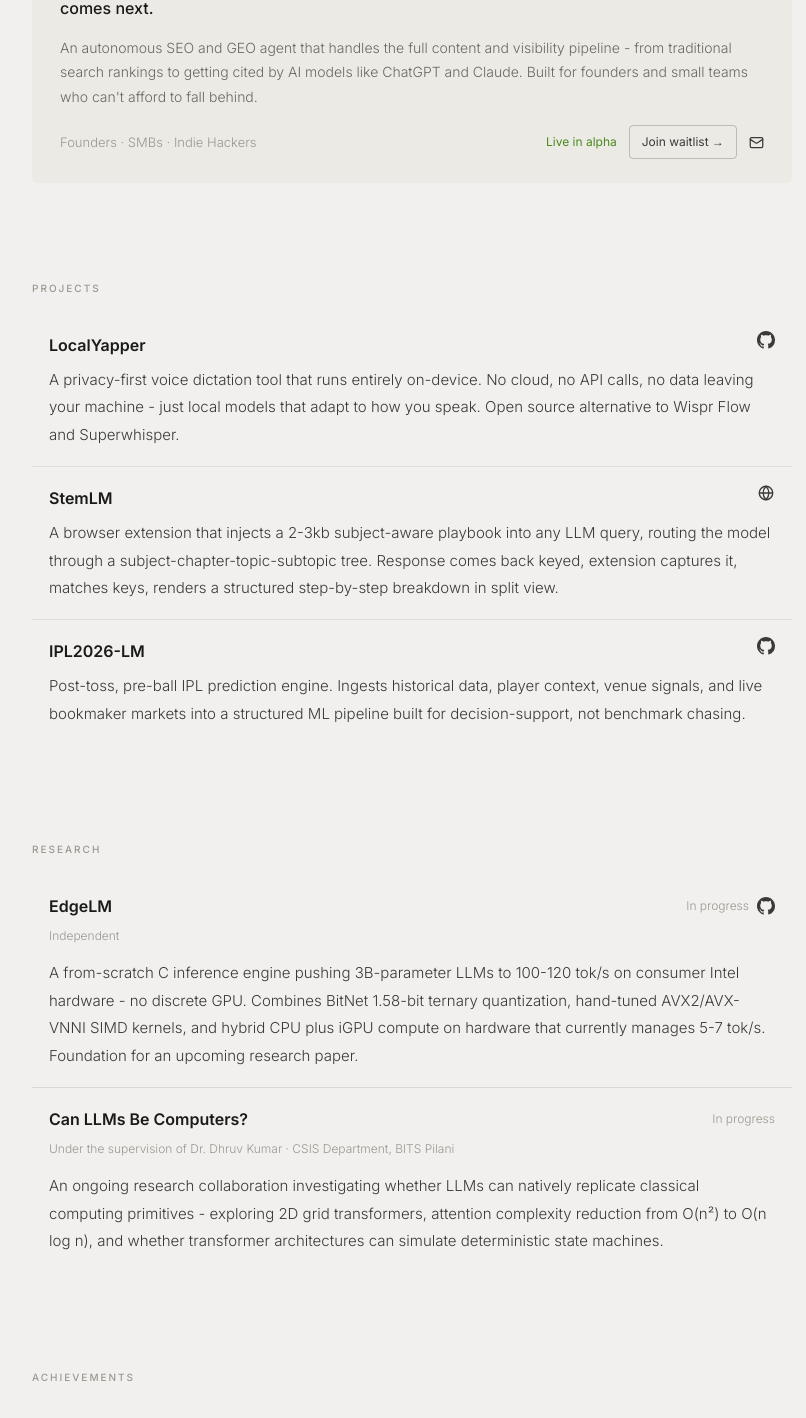
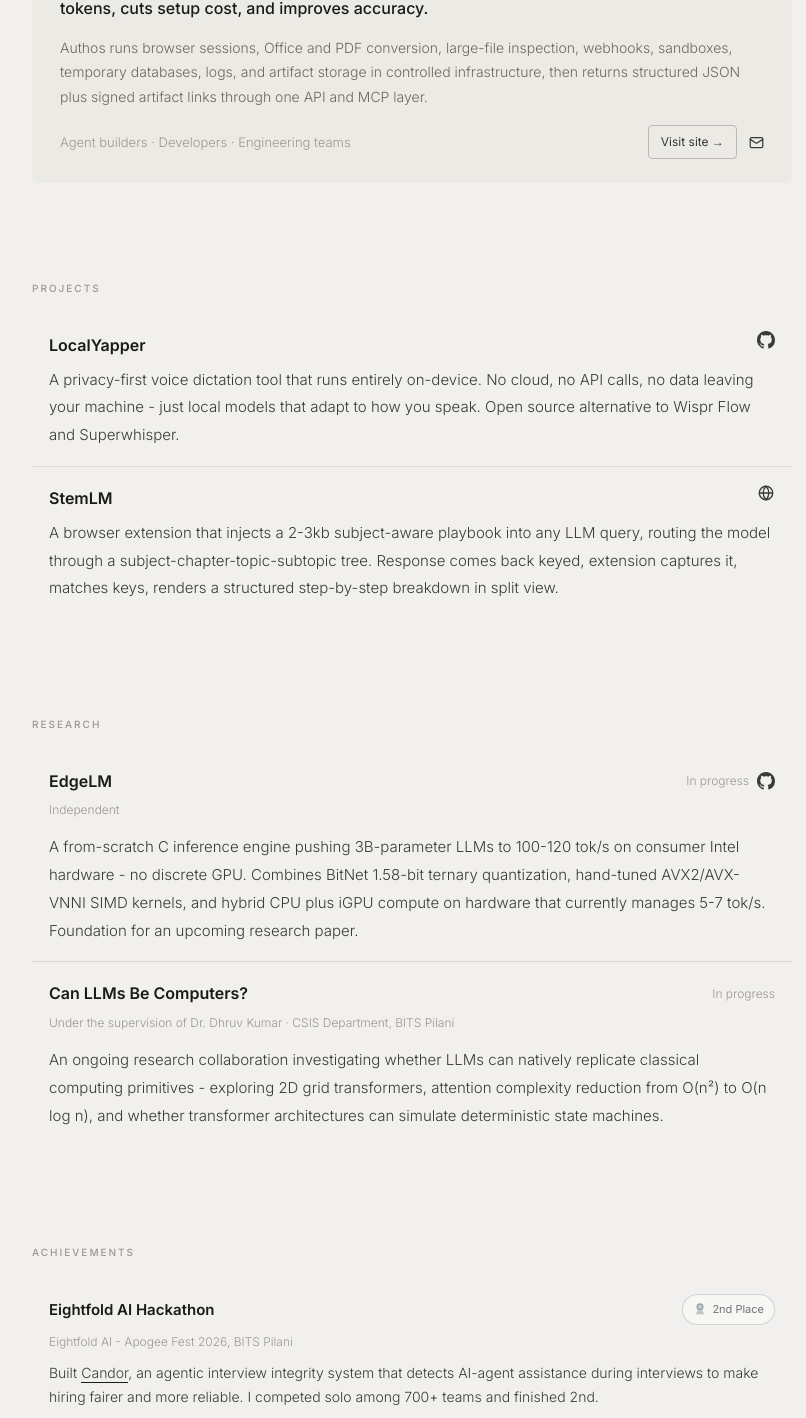
Before and after one commit to chayprabs/chaitanyaprabuddha.com, a Next.js app: page / in a window 1280 px wide. Shown: the part 857-2275 px from the top of the page, without its empty margins (228-1034 px from the left). Built offline with nearby package versions, Linux system fonts and the light colour scheme.

Commit message:
Update portfolio projects and achievements

```diff
--- a/components/Achievements.tsx
+++ b/components/Achievements.tsx
@@ -1,9 +1,31 @@
 const achievements = [
+  {
+    tone: "silver",
+    placement: "2nd Place",
+    name: "Eightfold AI Hackathon",
+    org: "Eightfold AI - Apogee Fest 2026, BITS Pilani",
+    description: (
+      <>
+        Built{" "}
+        <a
+          href="https://github.com/chayprabs/candor"
+          target="_blank"
+          rel="noopener noreferrer"
+          className="border-b border-[#1a1a18] pb-[1px] text-[#1a1a18] transition-colors duration-150 ease-in-out hover:text-[#6b6860]"
+        >
+          Candor
+        </a>
+        , an agentic interview integrity system that detects AI-agent
+        assistance during interviews to make hiring fairer and more reliable. I
+        competed solo among 700+ teams and finished 2nd.
+      </>
+    )
+  },
   {
     tone: "gold",
     placement: "1st Place",
     name: "Solve for Pilani",
-    org: "BITS Pilani - Apogee Fest",
+    org: "BITS Pilani - Apogee Fest 2025",
     description:
       "Marketed a professor's campus bakery at BITS Pilani's Apogee Fest and generated \u20b93L+ revenue in 5 days - with the lowest average order value in the room. Every other team ran cash only. We didn't."
   },
@@ -46,6 +68,8 @@
                     className={`inline-flex shrink-0 items-center gap-[5px] rounded-[20px] px-[10px] py-1 text-[11px] font-normal ${
                       achievement.tone === "gold"
                         ? "border-[0.5px] border-[rgba(201,168,76,0.3)] bg-[#FDF8ED] text-[#9a7c2a]"
+                        : achievement.tone === "silver"
+                          ? "border-[0.5px] border-[rgba(120,128,140,0.3)] bg-[#F7F7F4] text-[#6f747b]"
                         : "border-[0.5px] border-[rgba(160,120,90,0.3)] bg-[#FAF4F0] text-[#7a5a3a]"
                     }`}
                   >
@@ -61,6 +85,19 @@
                         <circle cx="12" cy="8" r="6" fill="#C9A84C" />
                         <path d="M8 14l-3 7h14l-3-7" fill="#C9A84C" opacity="0.6" />
                         <circle cx="12" cy="8" r="3.5" fill="#F0C93A" />
+                      </svg>
+                    ) : achievement.tone === "silver" ? (
+                      <svg
+                        width="14"
+                        height="14"
+                        viewBox="0 0 24 24"
+                        fill="none"
+                        xmlns="http://www.w3.org/2000/svg"
+                        aria-hidden="true"
+                      >
+                        <circle cx="12" cy="8" r="6" fill="#9AA1AA" />
+                        <path d="M8 14l-3 7h14l-3-7" fill="#9AA1AA" opacity="0.6" />
+                        <circle cx="12" cy="8" r="3.5" fill="#C9CED4" />
                       </svg>
                     ) : (
                       <svg
--- a/components/Authos.tsx
+++ b/components/Authos.tsx
@@ -14,37 +14,37 @@
             </h2>
 
             <span className="shrink-0 text-[12px] font-normal text-[#9a9890]">
-              Founder &amp; CEO
+              Founder
             </span>
           </div>
 
           <p className="mb-4 mt-5 w-full text-[16px] font-medium leading-[1.5] text-[#1a1a18]">
-            Search is changing faster than most marketing teams can keep up.
-            Authos is built for what comes next.
+            Claude Code and Codex need reliable tools outside the prompt:
+            remote execution that saves tokens, cuts setup cost, and improves
+            accuracy.
           </p>
 
           <p className="mb-0 w-full text-[14px] font-light leading-[1.75] text-[#6b6860]">
-            An autonomous SEO and GEO agent that handles the full content and
-            visibility pipeline - from traditional search rankings to getting
-            cited by AI models like ChatGPT and Claude. Built for founders and
-            small teams who can&apos;t afford to fall behind.
+            Authos runs browser sessions, Office and PDF conversion, large-file
+            inspection, webhooks, sandboxes, temporary databases, logs, and
+            artifact storage in controlled infrastructure, then returns
+            structured JSON plus signed artifact links through one API and MCP
+            layer.
           </p>
 
           <div className="mt-4 flex flex-col items-start gap-[10px] md:flex-row md:items-center md:justify-between">
             <p className="w-full text-[13px] font-light leading-[1.8] text-[#9a9890] md:w-auto">
-              Founders · SMBs · Indie Hackers
+              Agent builders {"\u00b7"} Developers {"\u00b7"} Engineering teams
             </p>
 
             <div className="flex shrink-0 flex-wrap items-center gap-[10px] md:gap-3">
-              <span className="text-[12px] font-normal text-[#4a8a1e]">
-                Live in alpha
-              </span>
-
               <a
-                href="mailto:authos@chaitanyaprabuddha.com?subject=Authos%20Waitlist"
+                href="https://authors.app"
+                target="_blank"
+                rel="noopener noreferrer"
                 className="rounded-[4px] border border-[rgba(0,0,0,0.2)] bg-transparent px-[12px] py-[5px] text-[12px] font-normal text-[#1a1a18] transition-colors duration-150 ease-in-out hover:bg-[rgba(0,0,0,0.04)]"
               >
-                Join waitlist &rarr;
+                Visit site &rarr;
               </a>
 
               <div className="group relative">
--- a/components/Projects.tsx
+++ b/components/Projects.tsx
@@ -12,13 +12,6 @@
     linkType: "website",
     description:
       "A browser extension that injects a 2-3kb subject-aware playbook into any LLM query, routing the model through a subject-chapter-topic-subtopic tree. Response comes back keyed, extension captures it, matches keys, renders a structured step-by-step breakdown in split view."
-  },
-  {
-    name: "IPL2026-LM",
-    href: "https://github.com/chayprabs/ipl2026-LM",
-    linkType: "github",
-    description:
-      "Post-toss, pre-ball IPL prediction engine. Ingests historical data, player context, venue signals, and live bookmaker markets into a structured ML pipeline built for decision-support, not benchmark chasing."
   }
 ];
 
```
Also changed, not shown: 1 other file (tests, documents, lock files or other folders).
